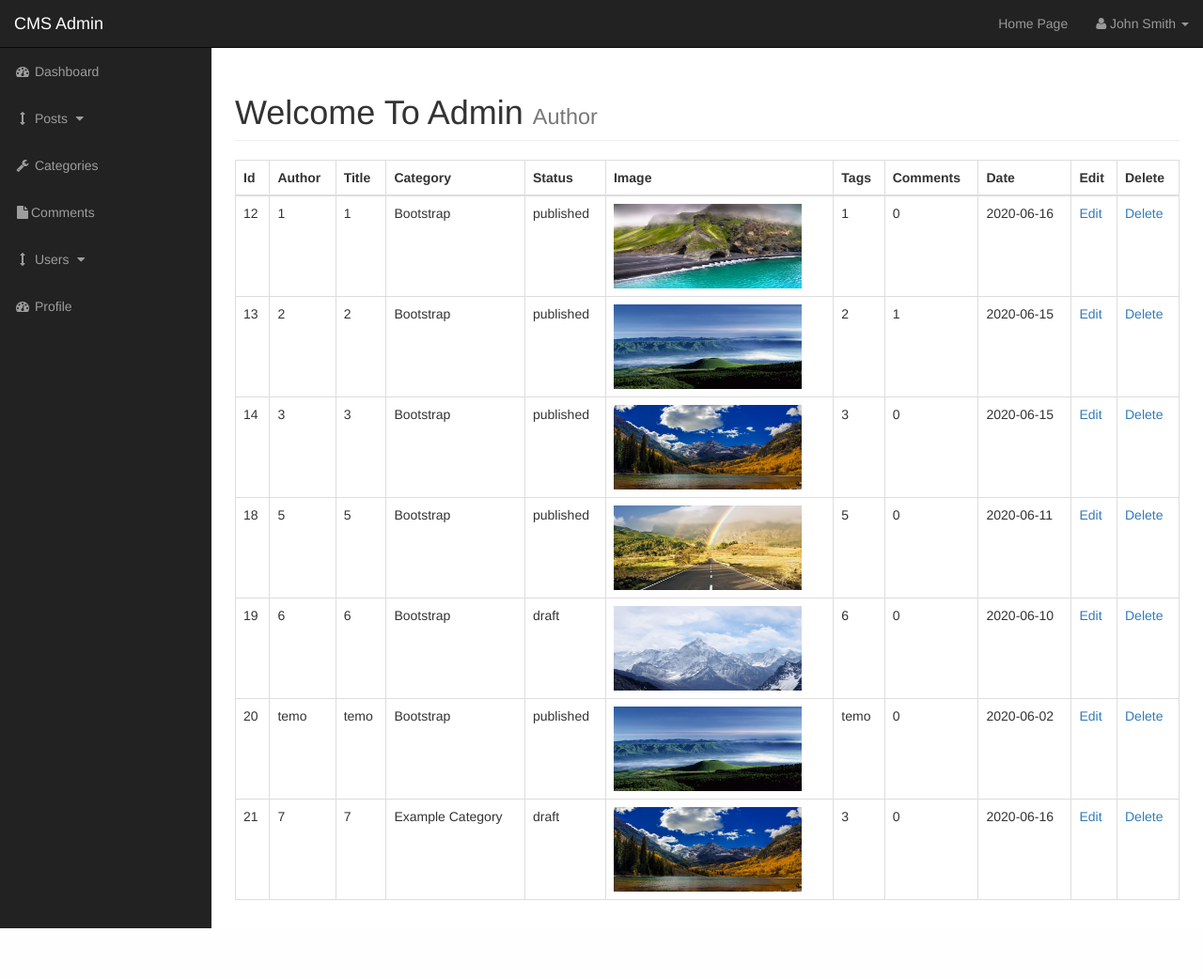
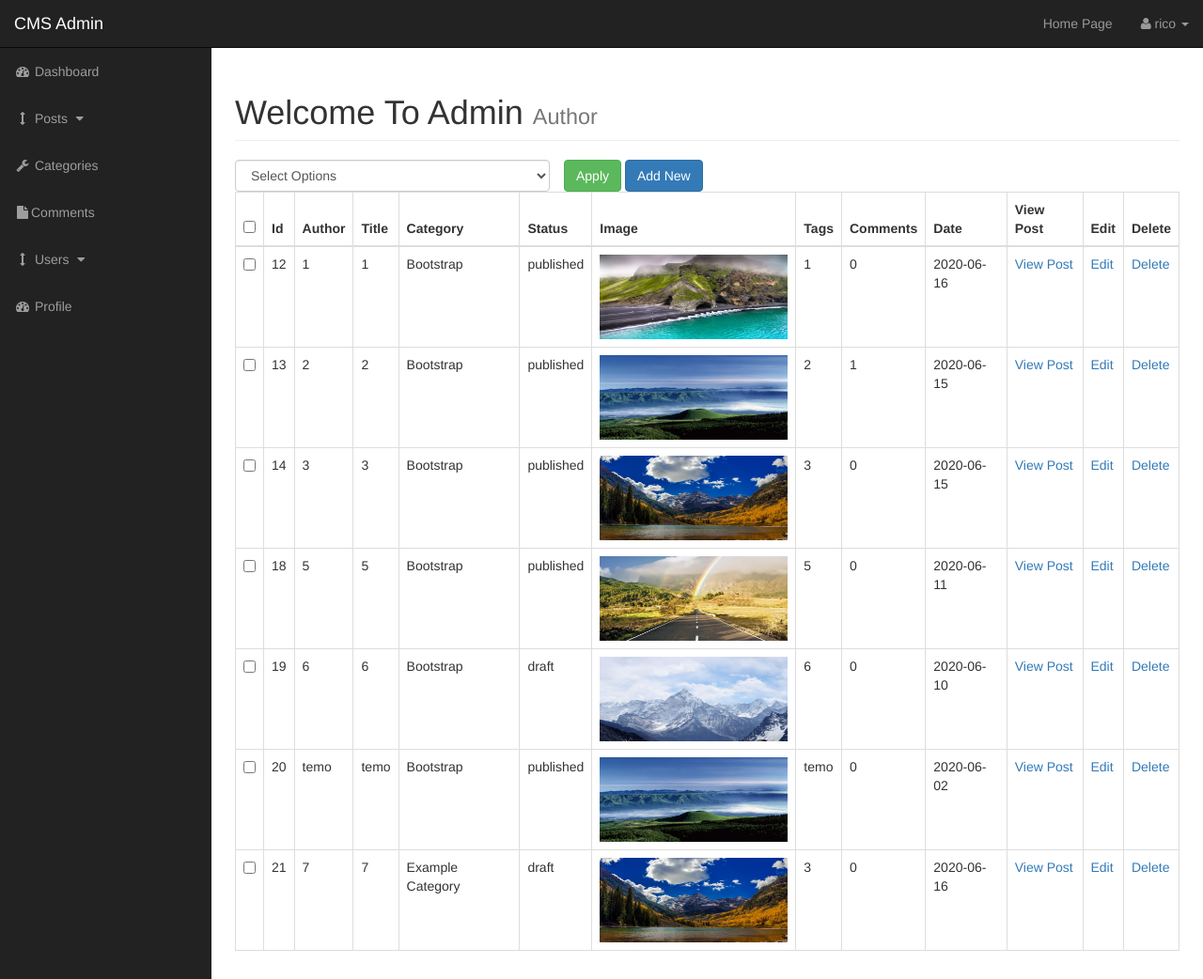
Before and after one commit to TemoAlelishvili/PHP-project, a PHP site: page /admin/posts.php in a window 1280 px wide. Shown: the whole page at 94% size. Before the commit the page ends 988 px from the top, so only its background shows below. Run offline with PHP 8.4, Linux system fonts and the light colour scheme; a user stored in the database is signed in; data comes from the database, SQL or seed files in the repository; both versions use the stored data as it was after the commit; some libraries are stand-ins or nearby versions.

Commit message:
Finish Extra Features

```diff
--- a/CMS/admin/css/sb-admin.css
+++ b/CMS/admin/css/sb-admin.css
@@ -222,3 +222,7 @@ ul.alert-dropdown {
 .panel-yellow a:hover {
     color: #df8a13;
 }
+
+#bulkOptionsContainer{
+    padding:0px;
+}
--- a/CMS/admin/includes/add_user.php
+++ b/CMS/admin/includes/add_user.php
@@ -29,6 +29,8 @@ if (isset($_POST['create_user'])){
     $create_user_query = mysqli_query($connection, $query);
 
     confirmQuery($create_user_query);
+
+    echo "Uses Created: " . " " . "<a href='users.php'>View Users</a> ";
 
 }
 ?>
--- a/CMS/admin/includes/admin_footer.php
+++ b/CMS/admin/includes/admin_footer.php
@@ -1,9 +1,10 @@
-</div>
+ </div>
 <!-- /#wrapper -->
 
 <!-- jQuery -->
 <script src="js/jquery.js"></script>
 
+ <script src="js/scripts.js"></script>
 <!-- Bootstrap Core JavaScript -->
 <script src="js/bootstrap.min.js"></script>
 
--- a/CMS/admin/includes/admin_header.php
+++ b/CMS/admin/includes/admin_header.php
@@ -42,6 +42,8 @@
     <![endif]-->
 
     <script type="text/javascript" src="https://www.gstatic.com/charts/loader.js"></script>
+    <script src="https://cdn.tiny.cloud/1/no-api-key/tinymce/5/tinymce.min.js" referrerpolicy="origin"></script>
+
 
 </head>
 
--- a/CMS/admin/includes/admin_navigation.php
+++ b/CMS/admin/includes/admin_navigation.php
@@ -14,7 +14,13 @@
         <li><a href="../index.php">Home Page</a></li>
 
         <li class="dropdown">
-            <a href="#" class="dropdown-toggle" data-toggle="dropdown"><i class="fa fa-user"></i> John Smith <b class="caret"></b></a>
+            <a href="#" class="dropdown-toggle" data-toggle="dropdown"><i class="fa fa-user"></i>
+                <?php
+                   if (isset($_SESSION['username'])){
+                       echo $_SESSION['username'];
+                   }
+
+                ?> <b class="caret"></b></a>
             <ul class="dropdown-menu">
                 <li>
                     <a href="#"><i class="fa fa-fw fa-user"></i> Profile</a>
--- a/CMS/admin/includes/view_all_posts.php
+++ b/CMS/admin/includes/view_all_posts.php
@@ -1,6 +1,58 @@
+
+<?php
+
+if (isset($_POST['checkBoxArray'])){
+
+    foreach ($_POST['checkBoxArray'] as $postValueId){
+
+        $bulk_options = $_POST['bulk_options'];
+        switch($bulk_options){
+            case   'published':
+                $query = "UPDATE posts SET post_status = '${bulk_options}' WHERE post_id = ${postValueId} " ;
+                $update_to_published_status = mysqli_query( $connection, $query);
+                confirmQuery($update_to_published_status);
+                break;
+
+            case   'draft':
+                $query = "UPDATE posts SET post_status = '${bulk_options}' WHERE post_id = ${postValueId} " ;
+                $update_to_draft_status = mysqli_query( $connection, $query);
+                confirmQuery($update_to_draft_status);
+                break;
+
+            case   'delete':
+                $query = "DELETE FROM posts WHERE post_id = ${postValueId} " ;
+                $update_to_delete_status = mysqli_query( $connection, $query);
+                confirmQuery($update_to_delete_status);
+                break;
+        }
+
+    }
+}
+?>
+
+
+
+<form action="" method="post">
+
 <table class="table table-bordered table-hover">
+
+    <div id="bulkOptionsContainer" class="col-xs-4">
+        <select class="form-control" name="bulk_options" id="">
+            <option value="">Select Options</option>
+            <option value="published">Publish</option>
+            <option value="draft">Draft</option>
+            <option value="delete">Delete</option>
+        </select>
+    </div>
+
+    <div class="col-xs-4">
+        <input type="submit" name="submit" class="btn btn-success" value="Apply">
+        <a class="btn btn-primary" href="posts.php?source=add_post">Add New</a>
+    </div>
+
     <thead>
     <tr>
+        <th><input id="selectAllBoxes" type="checkbox"></th>
         <th>Id</th>
         <th>Author</th>
         <th>Title</th>
@@ -10,6 +62,7 @@
         <th>Tags</th>
         <th>Comments</th>
         <th>Date</th>
+        <th>View Post</th>
         <th>Edit</th>
         <th>Delete</th>
     </tr>
@@ -32,6 +85,11 @@
 
 
     echo "<tr>";
+    ?>
+
+    <td><input class='checkBoxes' type='checkbox' name='checkBoxArray[]' value="<?php echo $post_id ?>"></td>
+
+    <?php
     echo "<td>$post_id</td>";
     echo "<td>$post_author</td>";
     echo "<td>$post_title</td>";
@@ -51,6 +109,7 @@
     echo "<td>$post_tags</td>";
     echo "<td>$post_comment_count</td>";
     echo "<td>$post_date</td>";
+    echo "<td><a href='../post.php?p_id={$post_id}'>View Post</a></td>";
     echo "<td><a href='posts.php?source=edit_post&p_id={$post_id}'>Edit</a></td>";
     echo "<td><a href='posts.php?delete={$post_id}'>Delete</a></td>";
     echo "</tr>";
@@ -61,7 +120,7 @@
     </tbody>
 </table>
 
-
+</form>
 <!--delete post-->
 <?php
     if (isset($_GET['delete'])){
--- /dev/null
+++ b/CMS/admin/js/scripts.js
@@ -0,0 +1,34 @@
+// tinymce.init({selector:'textarea'});
+
+tinymce.init({
+    selector: 'textarea',
+    width: 1000,
+    height: 300,
+    plugins: [
+        'advlist autolink link image lists charmap print preview hr anchor pagebreak spellchecker',
+        'searchreplace wordcount visualblocks visualchars code fullscreen insertdatetime media nonbreaking',
+        'table emoticons template paste help'
+    ],
+    toolbar: 'undo redo | styleselect | bold italic | alignleft aligncenter alignright alignjustify | ' +
+        'bullist numlist outdent indent | link image | print preview media fullpage | ' +
+        'forecolor backcolor emoticons | help',
+    menu: {
+        favs: {title: 'My Favorites', items: 'code visualaid | searchreplace | spellchecker | emoticons'}
+    },
+    menubar: 'favs file edit view insert format tools table help',
+    content_css: 'css/content.css'
+});
+
+$(document).ready(function(){
+    $('#selectAllBoxes').click(function(event){
+        if(this.checked){
+            $('.checkBoxes').each(function (){
+                this.checked = true;
+            })
+        } else {
+            $('.checkBoxes').each(function () {
+                this.checked = false;
+            });
+        }
+    })
+});
--- a/CMS/includes/header.php
+++ b/CMS/includes/header.php
@@ -1,3 +1,5 @@
+<?php session_start(); ?>
+
 <!DOCTYPE html>
 <html lang="en">
 
```
Also changed, not shown: CMS/admin/includes/add_post.php (+9 -2 lines), CMS/admin/includes/edit_post.php (+19 -2 lines), CMS/admin/index.php (+9 -3 lines), CMS/cms.sql (+12 -9 lines), CMS/includes/navigation.php (+10 -0 lines), CMS/index.php (+4 -5 lines), CMS/post.php (+7 -4 lines), CMS/images2.jpg (added).
